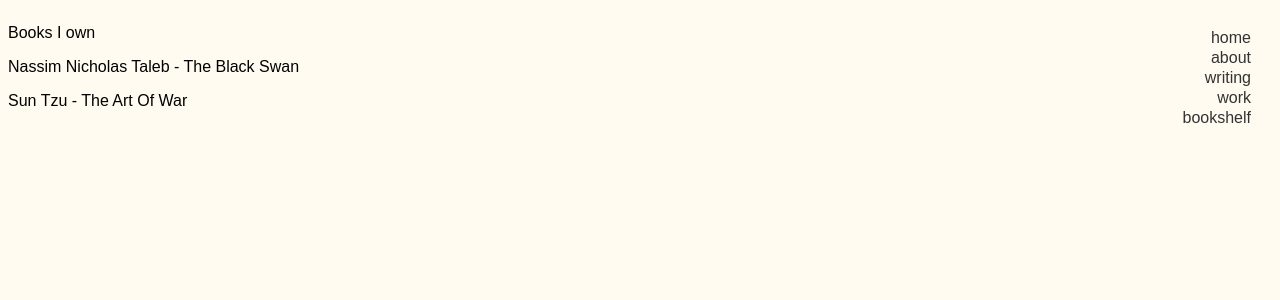
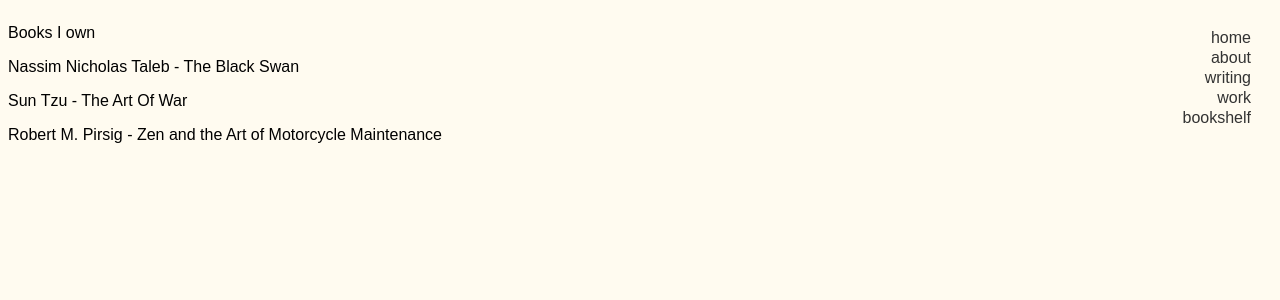
Before and after one commit to killind-dev/killind-dev.github.io, a Jekyll site: the page built from bookshelf.html, in a window 1280 px wide and 900 px high. Shown: the top 300 px of the window. Built offline with Jekyll 4.4.1, drawn with Linux system fonts in a browser that asks for light colours.

Commit message:
new book

```diff
--- a/_data/bookshelf.yml
+++ b/_data/bookshelf.yml
@@ -2,3 +2,5 @@
   author: Nassim Nicholas Taleb
 - name: The Art Of War
   author: Sun Tzu
+- name: Zen and the Art of Motorcycle Maintenance
+  author: Robert M. Pirsig
```
